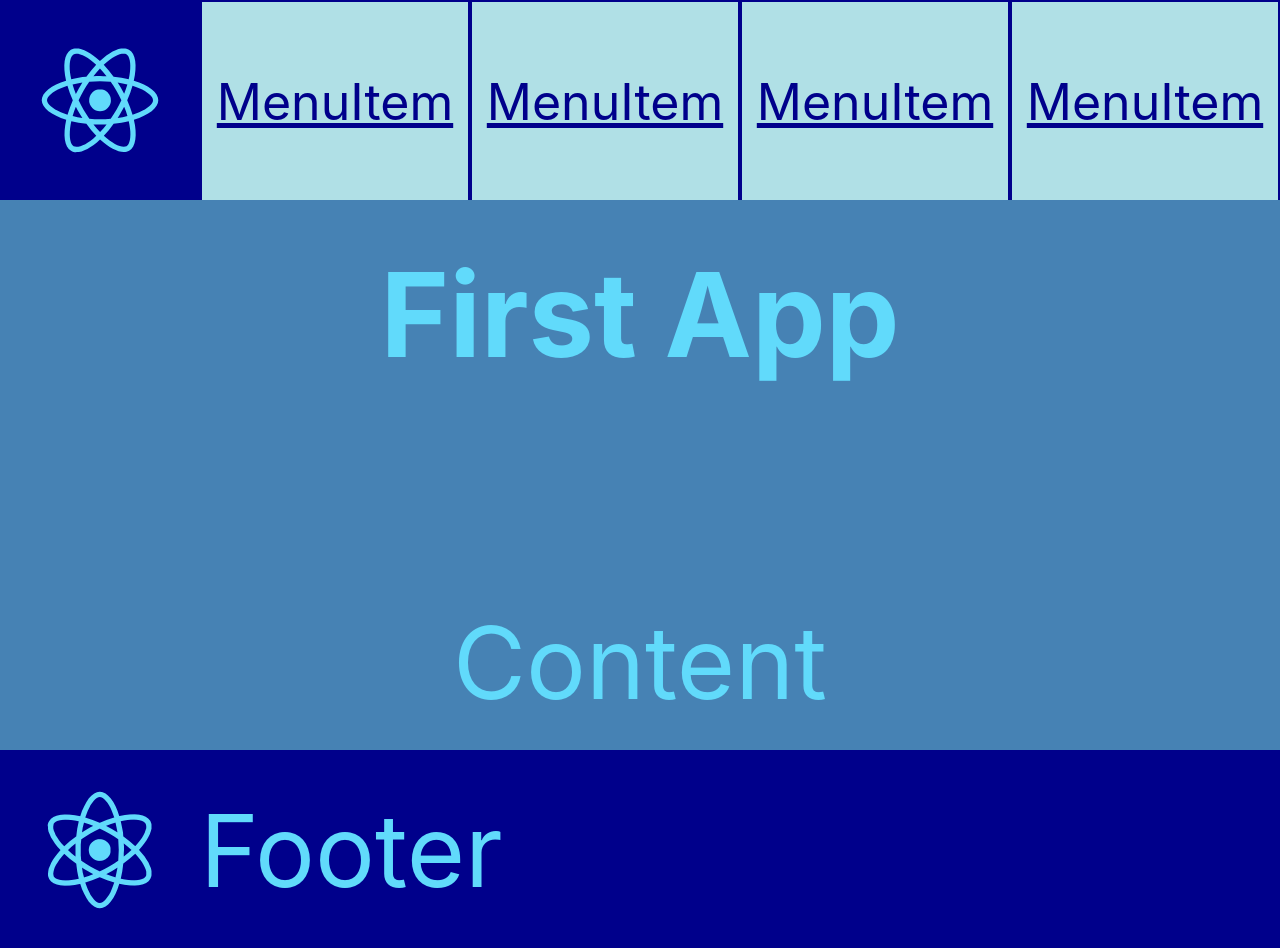
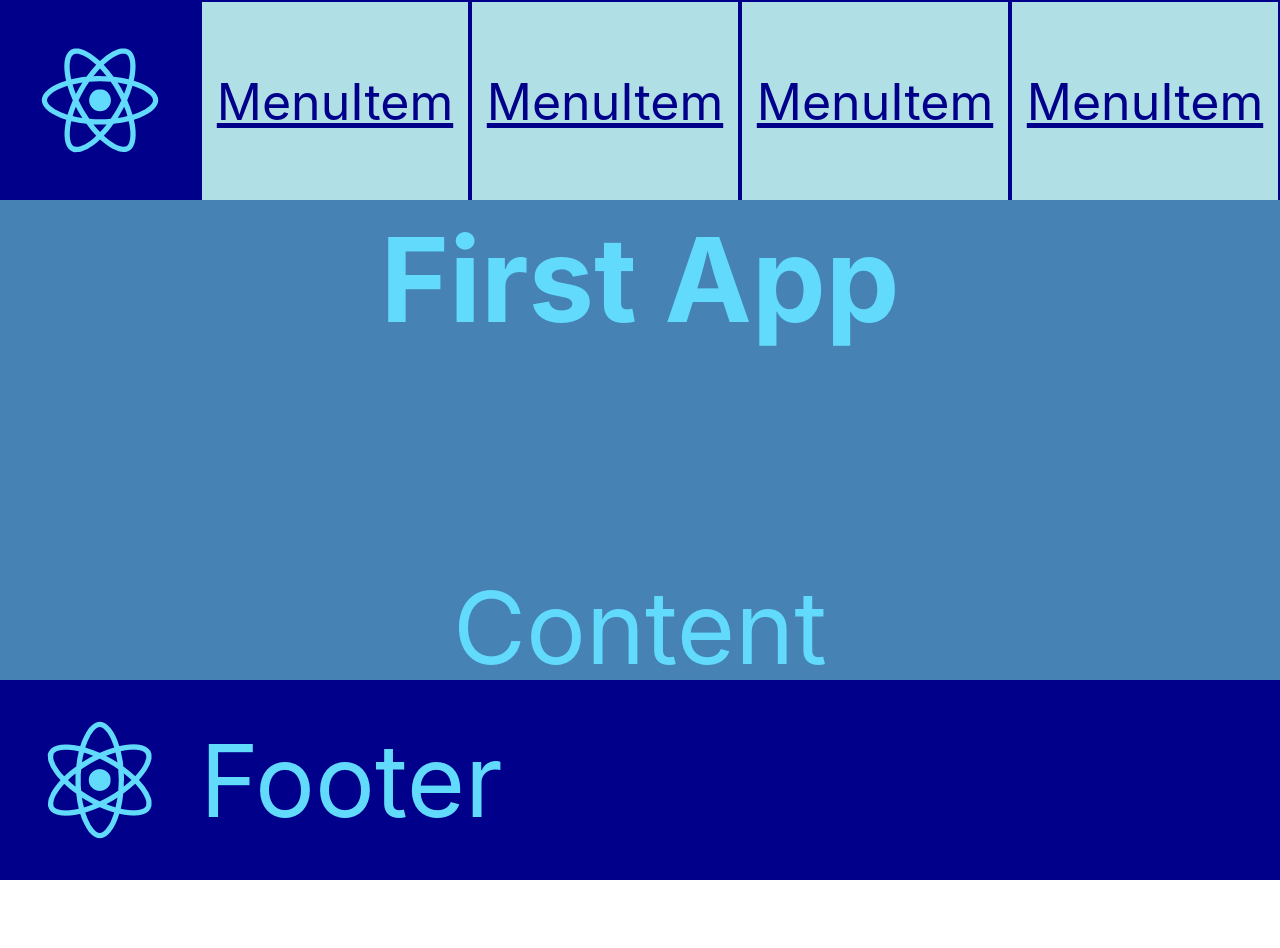
Before and after one commit to Natalina27/pasv-react-project, a React (Create React App) app: page / in a window 1280 px wide. After the commit the page ends 880 px from the top, so only its background shows below. Built offline with nearby package versions, Linux system fonts and the light colour scheme.

Commit message:
new deploy

```diff
--- a/src/App.css
+++ b/src/App.css
@@ -124,7 +124,7 @@
   }
   .App-content{
     display: flex;
-    height: 550px;
+    height: 60%;
     background: steelblue;
     color: #61dafb;
     justify-content: center;
```
